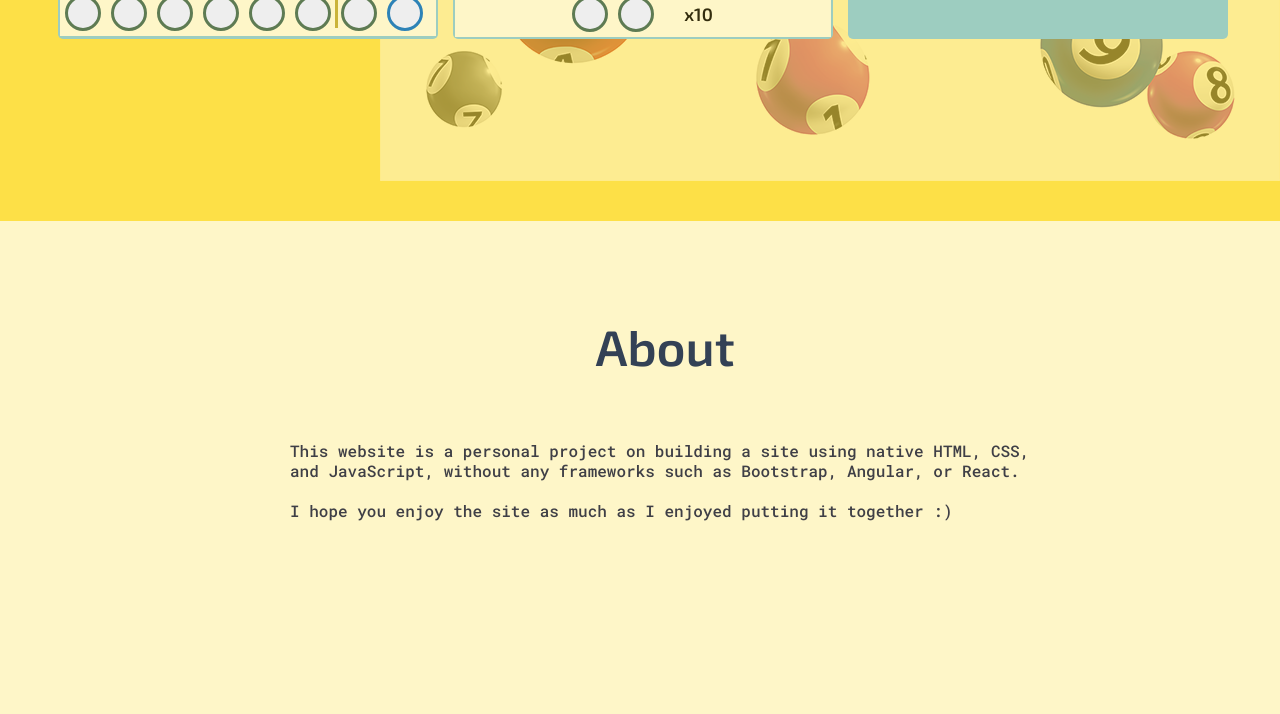
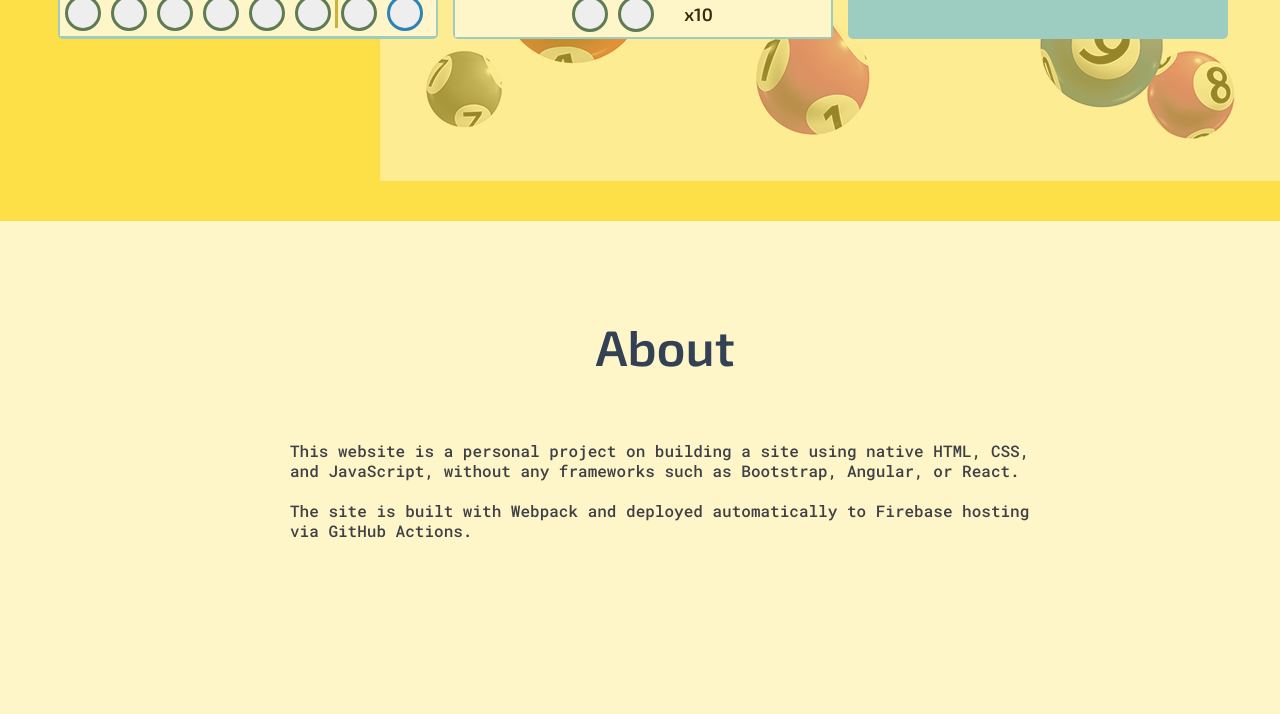
Before and after one commit to malbonar/nz-lotto, a website built with webpack: page src/index.html in a window 1280 px wide. Shown: the part 1379-2093 px from the top of the page. Built offline with nearby package versions, Linux system fonts and the light colour scheme; some packages are replaced by stand-ins of ours; no server answers; the database is empty.

Commit message:
changed About page contents

```diff
--- a/src/index.html
+++ b/src/index.html
@@ -344,7 +344,8 @@
             This website is a personal project on building a site using native HTML, CSS, and JavaScript, without
             any frameworks such as Bootstrap, Angular, or React.
             <br/><br/>
-            I hope you enjoy the site as much as I enjoyed putting it together :)
+            The site is built with Webpack and deployed automatically to Firebase hosting via GitHub Actions.
+            <br/><br/>
         </p>
 
     </section>
```
